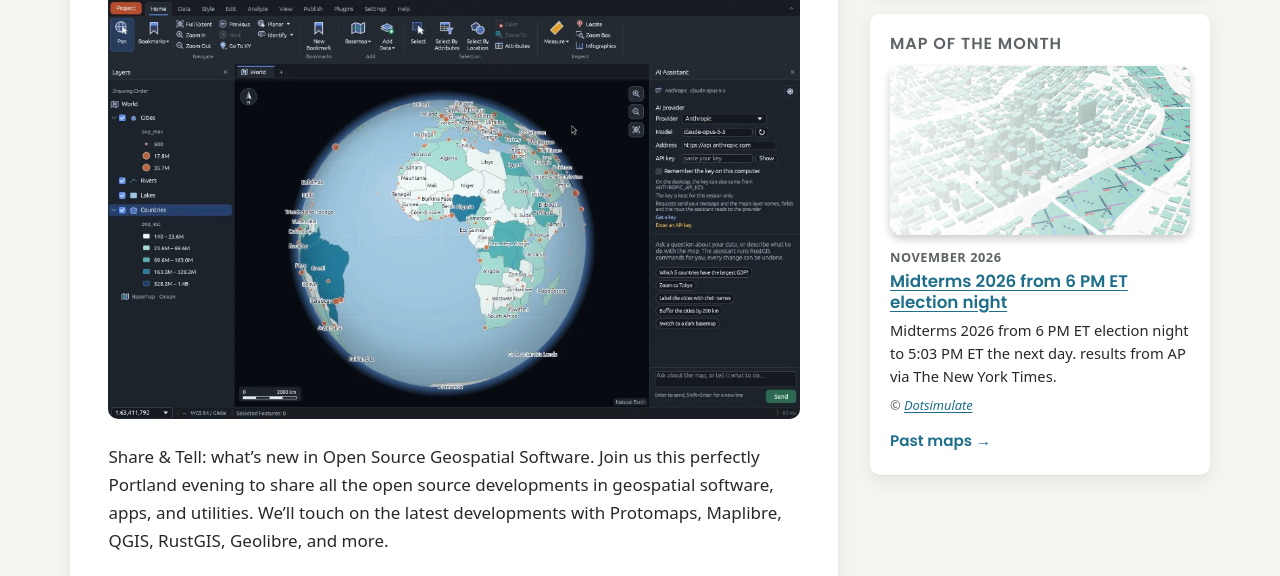
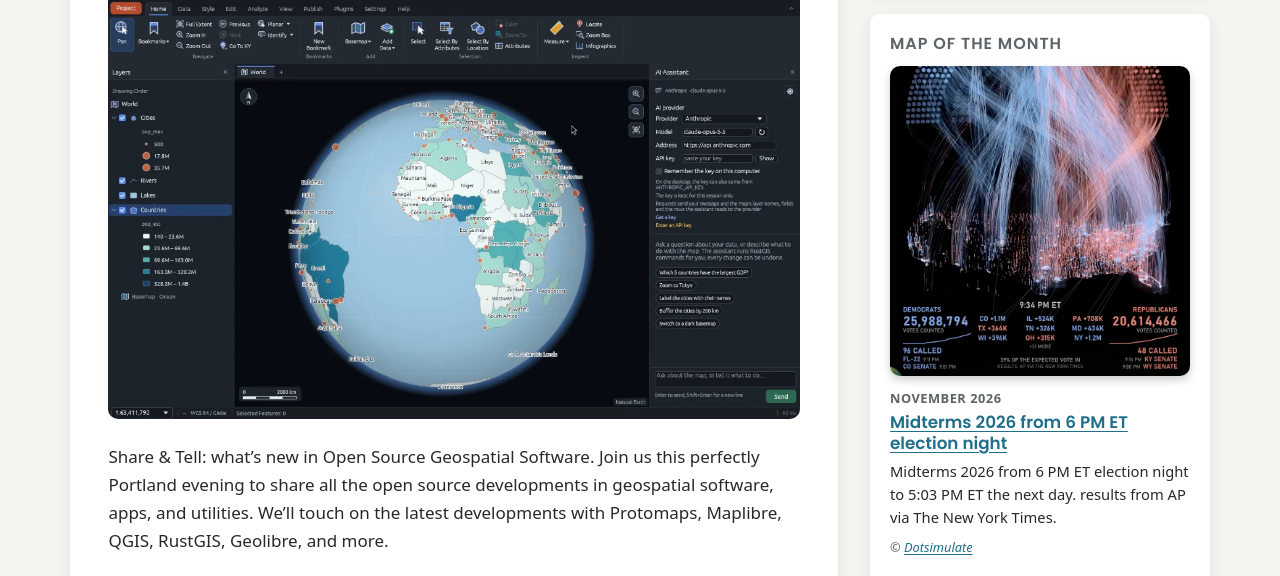
Before and after one commit to pdxosgeo/pdxosgeoweb, an Astro site: page /meetings/2026-10-28-share-and-tell-open-source-geospatial in a window 1280 px wide. Shown: the part 738-1314 px from the top of the page. Built offline with nearby package versions, Linux system fonts and the light colour scheme; Astro itself is replaced by a stand-in of ours.

Commit message:
Update src/content/maps/2026-11-midterms-2026-from-6-pm-et-election-night.md (via Pages CMS)

```diff
--- a/src/content/maps/2026-11-midterms-2026-from-6-pm-et-election-night.md
+++ b/src/content/maps/2026-11-midterms-2026-from-6-pm-et-election-night.md
@@ -1,6 +1,7 @@
 ---
 title: Midterms 2026 from 6 PM ET election night
 month: 2026-11-06
+image: /images/dotsimulate.png
 imageAlt: Midterms 2026 from 6 PM ET election night
 link: https://www.instagram.com/reels/DfVf-mkAdGh/
 credit: Dotsimulate
```
